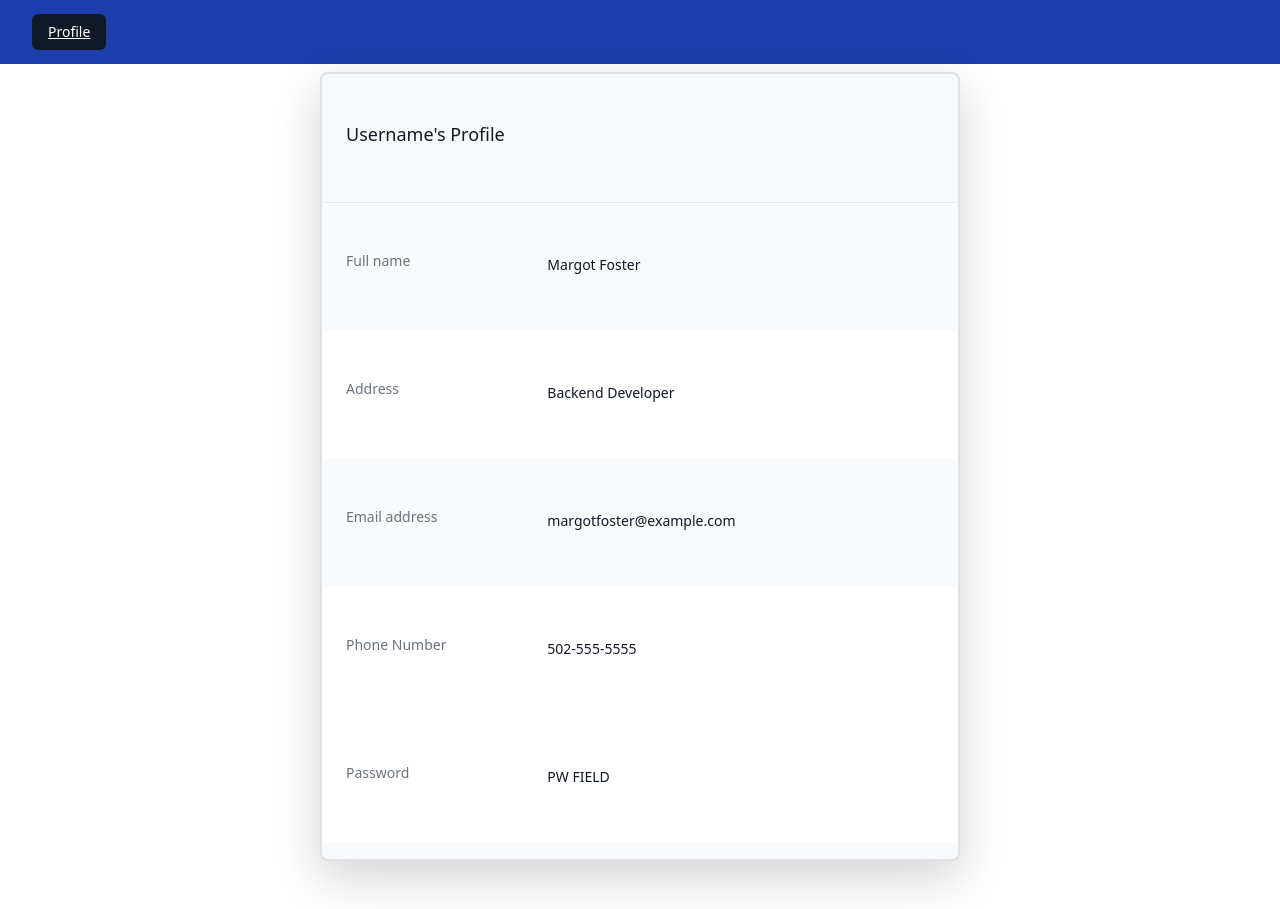
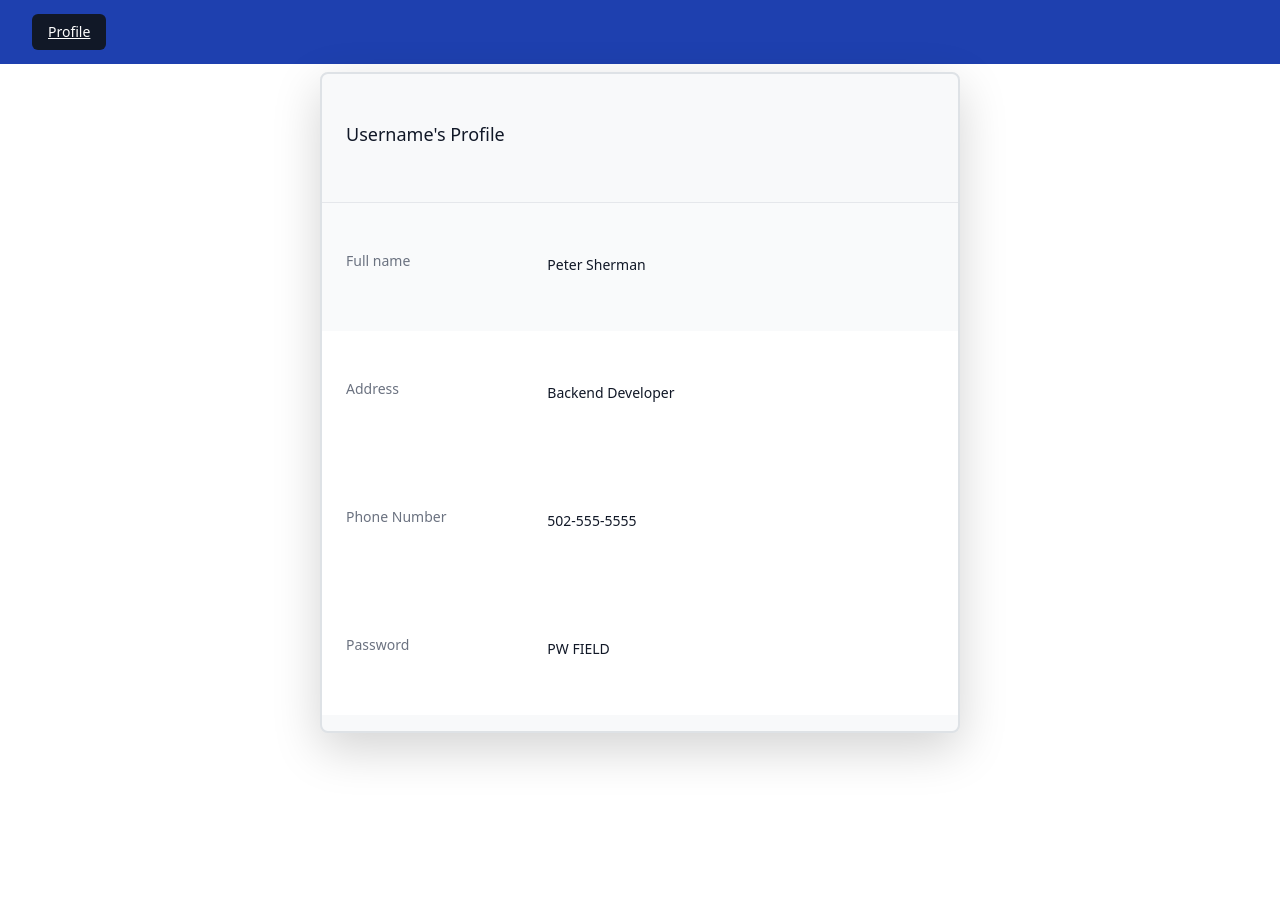
Before and after one commit to EpsteinRoss-FS/Epstein_Ross_PRW3, a React (Create React App) app: page / in a window 1280 px wide. After the commit the page ends 800 px from the top, so only its background shows below. Built offline with nearby package versions, Linux system fonts and the light colour scheme.

Commit message:
profile data added

```diff
--- a/src/components/Profile.js
+++ b/src/components/Profile.js
@@ -2,7 +2,15 @@
 import { PaperClipIcon } from '@heroicons/react/solid'
 import React from "react";
 
-export default function Profile() {
+class Profile extends React.Component {
+    constructor(props) {
+        super(props);
+        this.state = {
+        profile: {userName: "Psherman32", firstName: 'Peter', lastName:"Sherman", address:"32 Wallaby Way", city: "Sydney",
+            state: "AU", postCode:"40019", password: "psherman32wallabywaysydney", phone: "502-555-5555",},
+        };
+    }
+    render(){
     return (
 
         <div className="mt-2 mb-5 m-auto w-50 bg-light shadow-lg border-2 border overflow-hidden sm:rounded-lg">
@@ -14,15 +22,11 @@ export default function Profile() {
                 <dl>
                     <div className="bg-gray-50 px-4 py-5 sm:grid sm:grid-cols-3 sm:gap-4 sm:px-6">
                         <dt className="text-sm font-medium text-gray-500">Full name</dt>
-                        <dd className="mt-1 text-sm text-gray-900 sm:mt-0 sm:col-span-2">Margot Foster</dd>
+                        <dd className="mt-1 text-sm text-gray-900 sm:mt-0 sm:col-span-2">{this.state.profile.firstName} {this.state.profile.lastName}</dd>
                     </div>
                     <div className="bg-white px-4 py-5 sm:grid sm:grid-cols-3 sm:gap-4 sm:px-6">
                         <dt className="text-sm font-medium text-gray-500">Address</dt>
                         <dd className="mt-1 text-sm text-gray-900 sm:mt-0 sm:col-span-2">Backend Developer</dd>
-                    </div>
-                    <div className="bg-gray-50 px-4 py-5 sm:grid sm:grid-cols-3 sm:gap-4 sm:px-6">
-                        <dt className="text-sm font-medium text-gray-500">Email address</dt>
-                        <dd className="mt-1 text-sm text-gray-900 sm:mt-0 sm:col-span-2">margotfoster@example.com</dd>
                     </div>
                     <div className="bg-white px-4 py-5 sm:grid sm:grid-cols-3 sm:gap-4 sm:px-6">
                         <dt className="text-sm font-medium text-gray-500">Phone Number</dt>
@@ -35,5 +39,7 @@ export default function Profile() {
                 </dl>
             </div>
         </div>
-    )
+    )}
 }
+
+export default Profile;
```
